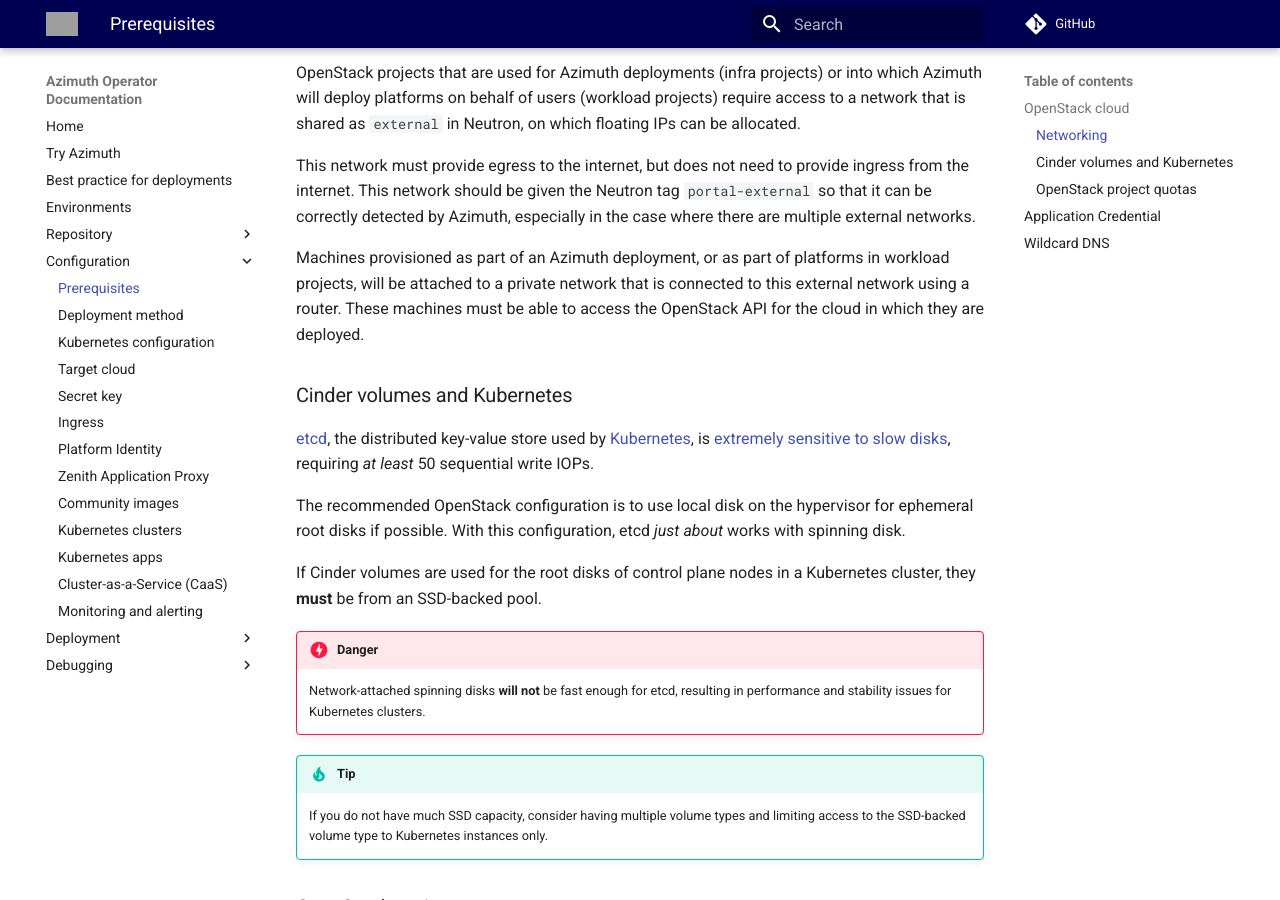
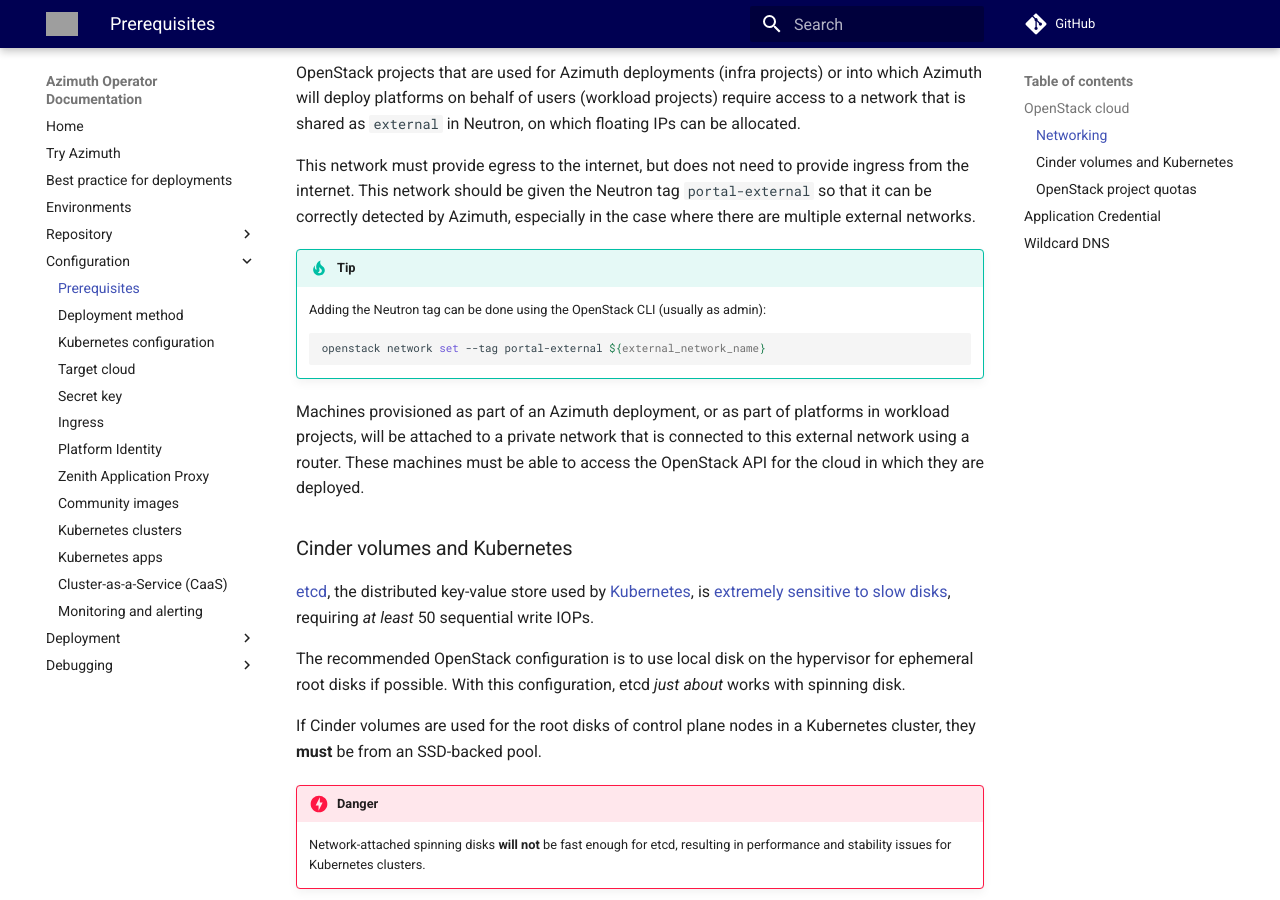
Before and after one commit to azimuth-cloud/azimuth-config, an MkDocs documentation site: the page built from docs/configuration/01-prerequisites.md, in a window 1280 px wide and 900 px high, scrolled down 692 px. Built offline with MkDocs 1.6.1 and Material for MkDocs 9.7.7, drawn with Linux system fonts in a browser that asks for light colours; comment, search, counter and statistics services are not loaded; grey boxes are pictures that could not be loaded.

Commit message:
Further review changes

````diff
--- a/docs/configuration/01-prerequisites.md
+++ b/docs/configuration/01-prerequisites.md
@@ -28,6 +28,14 @@
 from the internet. This network should be given the Neutron tag `portal-external` so that
 it can be correctly detected by Azimuth, especially in the case where there are multiple
 external networks.
+
+!!! tip
+
+    Adding the Neutron tag can be done using the OpenStack CLI (usually as admin):
+
+    ```sh
+    openstack network set --tag portal-external ${external_network_name}
+    ```
 
 Machines provisioned as part of an Azimuth deployment, or as part of platforms in workload
 projects, will be attached to a private network that is connected to this external network
````
